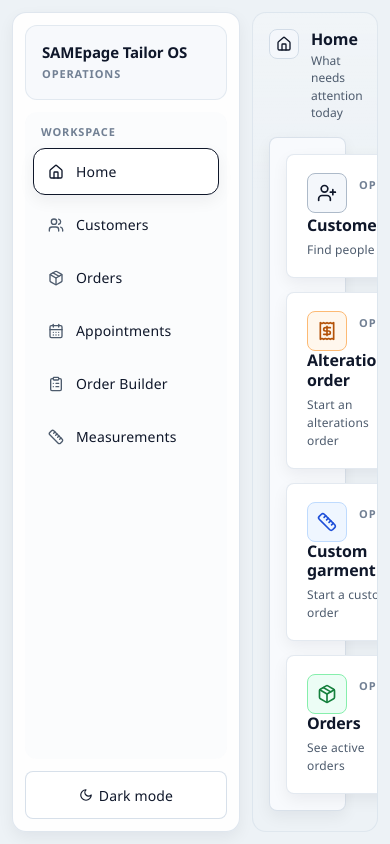
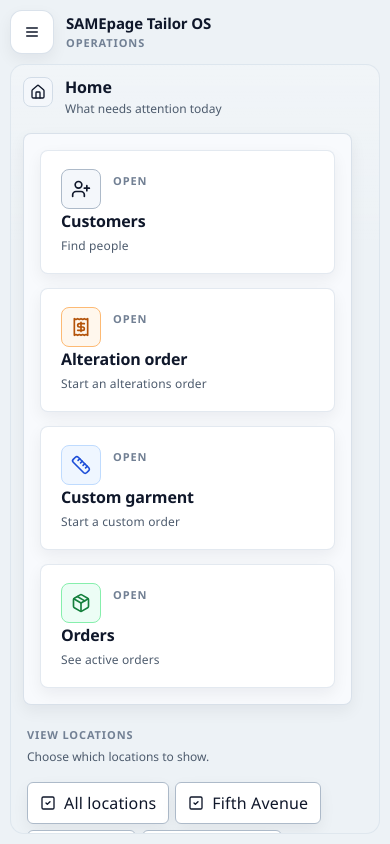
Before and after one commit to EvilHidden/maximus-prototype, a React (Vite) app: page / in a window 390 px wide. Built offline with nearby package versions, Linux system fonts and the light colour scheme.

Commit message:
Mobile responsive pass

```diff
--- a/src/components/layout/AppShell.tsx
+++ b/src/components/layout/AppShell.tsx
@@ -2,14 +2,16 @@
   CalendarDays,
   ClipboardList,
   Home,
+  Menu,
   Moon,
   Package,
   Ruler,
   Sun,
   Users,
   Wallet,
+  X,
 } from "lucide-react";
-import type { ReactNode } from "react";
+import { useState, type ReactNode } from "react";
 import { navItems } from "../../data";
 import type { Screen } from "../../types";
 import { ActionButton, cx } from "../ui/primitives";
@@ -34,6 +36,8 @@
 } satisfies Record<Screen, typeof Home>;
 
 export function AppShell({ themeLabel, onToggleTheme, screen, onScreenChange, children }: AppShellProps) {
+  const [mobileNavOpen, setMobileNavOpen] = useState(false);
+
   const getActiveNavScreen = (value: Screen) => {
     if (value === "orderDetails") {
       return "openOrders";
@@ -42,10 +46,91 @@
     return value;
   };
 
+  const handleScreenChange = (nextScreen: Screen) => {
+    onScreenChange(nextScreen);
+    setMobileNavOpen(false);
+  };
+
   return (
     <div className="app-shell">
-      <div className="grid h-full grid-cols-[228px_minmax(0,1fr)] gap-3 p-3">
-        <aside className="app-sidebar flex h-full min-h-0 flex-col rounded-[14px] border border-[var(--app-border)]/70 p-3">
+      <div className="app-mobile-topbar md:hidden">
+        <button
+          type="button"
+          onClick={() => setMobileNavOpen(true)}
+          className="app-mobile-topbar__menu"
+          aria-label="Open navigation"
+        >
+          <Menu className="h-4 w-4" />
+        </button>
+        <div className="min-w-0">
+          <div className="app-text-strong truncate">SAMEpage Tailor OS</div>
+          <div className="app-text-overline mt-0.5">Operations</div>
+        </div>
+      </div>
+
+      {mobileNavOpen ? (
+        <div className="app-mobile-drawer md:hidden">
+          <button
+            type="button"
+            className="app-mobile-drawer__scrim"
+            aria-label="Close navigation"
+            onClick={() => setMobileNavOpen(false)}
+          />
+          <aside className="app-mobile-drawer__panel">
+            <div className="flex items-start justify-between gap-3 rounded-[12px] border border-[var(--app-border)]/55 bg-[color:color-mix(in_srgb,var(--app-surface-muted)_72%,var(--app-surface))] px-4 py-4">
+              <div className="min-w-0">
+                <div className="app-text-strong">SAMEpage Tailor OS</div>
+                <div className="app-text-overline mt-1">Operations</div>
+              </div>
+              <button
+                type="button"
+                onClick={() => setMobileNavOpen(false)}
+                className="inline-flex h-9 w-9 items-center justify-center rounded-[12px] border border-[var(--app-border)] bg-[var(--app-surface)] text-[var(--app-text-muted)]"
+                aria-label="Close navigation"
+              >
+                <X className="h-4 w-4" />
+              </button>
+            </div>
+
+            <div className="mt-3 flex-1 rounded-[12px] bg-[color:color-mix(in_srgb,var(--app-surface-muted)_40%,transparent)] p-2">
+              <div className="app-text-overline px-2 pb-2 pt-1">Workspace</div>
+              <div className="space-y-1.5">
+                {navItems.map((item) => {
+                  const Icon = navIcons[item.key];
+
+                  return (
+                    <button
+                      key={item.key}
+                      onClick={() => handleScreenChange(item.key)}
+                      className={cx(
+                        "flex w-full items-center gap-3 rounded-[12px] px-3.5 py-3 text-left transition",
+                        getActiveNavScreen(screen) === item.key
+                          ? "border border-[var(--app-accent)] bg-[var(--app-surface)] text-[var(--app-text)] shadow-[var(--app-shadow-sm)]"
+                          : "border border-transparent bg-transparent text-[var(--app-text-muted)] hover:border-[var(--app-border)]/55 hover:bg-[var(--app-surface)]/42 hover:text-[var(--app-text)]",
+                      )}
+                    >
+                      <Icon className="h-4 w-4 shrink-0" />
+                      <div className="app-text-body font-medium">{item.label}</div>
+                    </button>
+                  );
+                })}
+              </div>
+            </div>
+
+            <ActionButton
+              tone="secondary"
+              onClick={onToggleTheme}
+              className="mt-3 flex min-h-12 items-center gap-2 rounded-[12px] px-3.5 py-2.5 text-sm shadow-none"
+            >
+              {themeLabel === "dark" ? <Sun className="h-3.5 w-3.5" /> : <Moon className="h-3.5 w-3.5" />}
+              {themeLabel === "dark" ? "Light mode" : "Dark mode"}
+            </ActionButton>
+          </aside>
+        </div>
+      ) : null}
+
+      <div className="app-shell-grid">
+        <aside className="app-sidebar hidden h-full min-h-0 flex-col rounded-[14px] border border-[var(--app-border)]/70 p-3 md:flex">
           <div className="rounded-[12px] border border-[var(--app-border)]/55 bg-[color:color-mix(in_srgb,var(--app-surface-muted)_72%,var(--app-surface))] px-4 py-4">
             <div className="app-text-strong">SAMEpage Tailor OS</div>
             <div className="app-text-overline mt-1">Operations</div>
@@ -61,7 +146,7 @@
                 return (
                   <button
                     key={item.key}
-                    onClick={() => onScreenChange(item.key)}
+                    onClick={() => handleScreenChange(item.key)}
                     className={cx(
                       "flex w-full items-center gap-3 rounded-[12px] px-3.5 py-3 text-left transition",
                       getActiveNavScreen(screen) === item.key
@@ -88,7 +173,7 @@
           </ActionButton>
         </aside>
 
-        <main className="app-main h-full overflow-x-hidden overflow-y-auto rounded-[14px] border border-[var(--app-border)]/55 p-4 [scrollbar-gutter:stable] md:p-5">
+        <main className="app-main h-full overflow-x-hidden overflow-y-auto rounded-[14px] border border-[var(--app-border)]/55 p-3 [scrollbar-gutter:stable] sm:p-3.5 md:p-4 xl:p-5">
           {children}
         </main>
       </div>
--- a/src/features/measurements/components/MeasurementValueEditor.tsx
+++ b/src/features/measurements/components/MeasurementValueEditor.tsx
@@ -37,7 +37,7 @@
 
   return (
     <div className="grid gap-3">
-      <div className="grid gap-3 xl:grid-cols-[minmax(0,1fr)_308px] xl:items-stretch">
+      <div className="grid gap-3 lg:grid-cols-[minmax(0,1fr)_288px] lg:items-stretch xl:grid-cols-[minmax(0,1fr)_308px]">
         <div className="flex min-w-0">
           <input
             ref={activeInputRef}
@@ -47,7 +47,7 @@
             enterKeyHint="done"
             pattern="[0-9]*[.]?[0-9]*"
             placeholder="Enter inches"
-            className="app-input min-h-[8.5rem] h-full px-4 text-center text-[5.75rem] font-semibold leading-none tracking-[-0.08em] tabular-nums placeholder:text-[1.15rem] placeholder:font-medium placeholder:tracking-normal placeholder:text-[var(--app-text-soft)] xl:min-h-[8.75rem] xl:text-[6.6rem]"
+            className="app-input min-h-[8.5rem] h-full px-4 text-center text-[5rem] font-semibold leading-none tracking-[-0.08em] tabular-nums placeholder:text-[1.15rem] placeholder:font-medium placeholder:tracking-normal placeholder:text-[var(--app-text-soft)] lg:text-[5.75rem] xl:min-h-[8.75rem] xl:text-[6.6rem]"
           />
         </div>
 
--- a/src/features/order/components/OrderBag.tsx
+++ b/src/features/order/components/OrderBag.tsx
@@ -67,7 +67,7 @@
   };
 
   return (
-    <Surface tone="support" className="app-support-rail-fixed w-full p-3.5 xl:sticky xl:top-0">
+    <Surface tone="support" className="app-support-rail-fixed w-full p-3.5 lg:sticky lg:top-0">
       <div className="mb-4 flex items-start justify-between gap-3">
         <div className="flex items-start gap-3">
           <ShoppingBag className="mt-0.5 h-4 w-4 text-[var(--app-text-soft)]" />
--- a/src/index.css
+++ b/src/index.css
@@ -41,6 +41,7 @@
   --app-space-5: 1.25rem;
   --app-space-6: 1.5rem;
   --app-support-rail-width: 340px;
+  --app-support-rail-width-tablet: 304px;
   --app-shadow-sm: 0 6px 16px rgba(15, 23, 42, 0.06);
   --app-shadow-lg: 0 18px 42px rgba(15, 23, 42, 0.14);
 }
@@ -120,15 +121,72 @@
 }
 
 .app-shell {
+  display: flex;
+  flex-direction: column;
   height: 100vh;
   overflow: hidden;
   background: var(--app-bg);
   color: var(--app-text);
 }
 
+.app-shell-grid {
+  display: grid;
+  flex: 1;
+  min-height: 0;
+  grid-template-columns: minmax(0, 1fr);
+  gap: 0.625rem;
+  padding: 0.625rem;
+}
+
 .app-sidebar {
   background: color-mix(in srgb, var(--app-surface) 90%, transparent);
   box-shadow: var(--app-shadow-sm);
+}
+
+.app-mobile-topbar {
+  display: flex;
+  align-items: center;
+  gap: 0.75rem;
+  padding: 0.625rem 0.625rem 0;
+}
+
+.app-mobile-topbar__menu {
+  display: inline-flex;
+  height: 2.75rem;
+  width: 2.75rem;
+  align-items: center;
+  justify-content: center;
+  border: 1px solid color-mix(in srgb, var(--app-border) 82%, transparent);
+  border-radius: 12px;
+  background: var(--app-surface);
+  color: var(--app-text);
+  box-shadow: var(--app-shadow-sm);
+}
+
+.app-mobile-drawer {
+  position: fixed;
+  inset: 0;
+  z-index: 70;
+}
+
+.app-mobile-drawer__scrim {
+  position: absolute;
+  inset: 0;
+  border: 0;
+  background: rgb(15 23 42 / 0.44);
+}
+
+.app-mobile-drawer__panel {
+  position: absolute;
+  inset: 0 auto 0 0;
+  width: min(86vw, 320px);
+  display: flex;
+  flex-direction: column;
+  padding: 0.75rem;
+  border-right: 1px solid color-mix(in srgb, var(--app-border) 82%, transparent);
+  background: color-mix(in srgb, var(--app-bg) 82%, var(--app-surface));
+  box-shadow: var(--app-shadow-lg);
+  backdrop-filter: blur(10px);
 }
 
 .app-main {
@@ -230,6 +288,34 @@
   .app-support-rail-fixed {
     min-width: var(--app-support-rail-width);
     max-width: var(--app-support-rail-width);
+  }
+}
+
+@media (min-width: 768px) {
+  .app-shell-grid {
+    grid-template-columns: 228px minmax(0, 1fr);
+    gap: 0.75rem;
+    padding: 0.75rem;
+  }
+}
+
+@media (min-width: 1100px) and (max-width: 1279px) {
+  .app-page-with-support-rail {
+    grid-template-columns: minmax(0, 1fr) var(--app-support-rail-width-tablet);
+    align-items: start;
+  }
+
+  .app-support-rail-fixed {
+    min-width: var(--app-support-rail-width-tablet);
+    max-width: var(--app-support-rail-width-tablet);
+  }
+}
+
+@media (min-width: 1024px) and (max-width: 1279px) {
+  .app-shell-grid {
+    grid-template-columns: 208px minmax(0, 1fr);
+    gap: 0.625rem;
+    padding: 0.625rem;
   }
 }
 
--- a/src/screens/AppointmentsScreen.tsx
+++ b/src/screens/AppointmentsScreen.tsx
@@ -153,7 +153,7 @@
           <div className="shrink-0">
             <div className="app-text-overline">View locations</div>
           </div>
-          <div className="flex min-w-[15rem] flex-1 flex-wrap gap-1.5">
+          <div className="flex min-w-0 basis-full flex-wrap gap-1.5 sm:basis-auto sm:flex-1">
             <SelectionChip
               selected={allLocationsActive}
               onClick={() => setActiveLocations(allLocationsActive ? [] : pickupLocations)}
@@ -199,14 +199,14 @@
                 onChange={setQuery}
                 placeholder="Search by customer, visit, or location"
                 icon={Search}
-                className="min-w-[280px] flex-1"
+                className="min-w-0 basis-full sm:min-w-[240px] sm:flex-1"
               />
 
               <SelectField
                 label="Status"
                 value={statusFilter}
                 onChange={(value) => setStatusFilter(value as AppointmentStatusFilter)}
-                className="min-w-[180px]"
+                className="min-w-0 basis-full sm:min-w-[160px]"
               >
                 <option value="active">Active</option>
                 <option value="all">All statuses</option>
--- a/src/screens/CustomerScreen.tsx
+++ b/src/screens/CustomerScreen.tsx
@@ -140,11 +140,11 @@
               onChange={setQuery}
               placeholder="Search by name, phone, customer ID, or notes"
               icon={Search}
-              className="min-w-[320px] flex-1"
+              className="min-w-0 basis-full sm:min-w-[320px] sm:flex-1"
             />
             <ActionButton
               tone="primary"
-              className="min-h-[3.625rem] px-4 py-2.5 text-sm"
+              className="min-h-[3.625rem] w-full px-4 py-2.5 text-sm sm:w-auto"
               onClick={() => setEditorMode("add")}
             >
               <Plus className="h-4 w-4" />
--- a/src/screens/HomeScreen.tsx
+++ b/src/screens/HomeScreen.tsx
@@ -117,7 +117,7 @@
             <div className="app-text-overline">View locations</div>
             <div className="app-text-caption mt-1">Choose which locations to show.</div>
           </div>
-          <div className="flex min-w-[15rem] flex-1 flex-wrap gap-1.5">
+          <div className="flex min-w-0 basis-full flex-wrap gap-1.5 sm:basis-auto sm:flex-1">
             <SelectionChip
               selected={allLocationsActive}
               onClick={() => setActiveLocations(allLocationsActive ? [] : pickupLocations)}
--- a/src/screens/MeasurementsScreen.tsx
+++ b/src/screens/MeasurementsScreen.tsx
@@ -197,8 +197,8 @@
 
         <div className="app-page-with-support-rail">
           <Surface tone="work" className="overflow-hidden">
-            <div className="grid gap-0 xl:grid-cols-[300px_minmax(0,1fr)]">
-              <div className="border-b border-[var(--app-border)]/40 px-4 py-4 xl:border-r xl:border-b-0">
+            <div className="grid gap-0 lg:grid-cols-[280px_minmax(0,1fr)] xl:grid-cols-[300px_minmax(0,1fr)]">
+              <div className="border-b border-[var(--app-border)]/40 px-4 py-4 lg:border-r lg:border-b-0">
                 <MeasurementFieldGrid
                   fieldSections={fieldSections}
                   activeField={activeField}
@@ -220,7 +220,7 @@
                         {activeFieldHasValue ? "Adjust the value below if it needs a change." : "Tap below to enter inches."}
                       </div>
                     </div>
-                    <div className="min-w-[168px] text-right">
+                    <div className="min-w-[152px] text-left lg:text-right">
                       <div className="app-text-overline">{activeFieldHasValue ? "Current value" : "Next step"}</div>
                       {activeFieldHasValue ? (
                         <div className="mt-1 text-[2.4rem] font-semibold tracking-[-0.05em] text-[var(--app-text)]">
```
Also changed, not shown: src/features/order/components/openOrders/OpenOrdersControls.tsx (+4 -4 lines).
